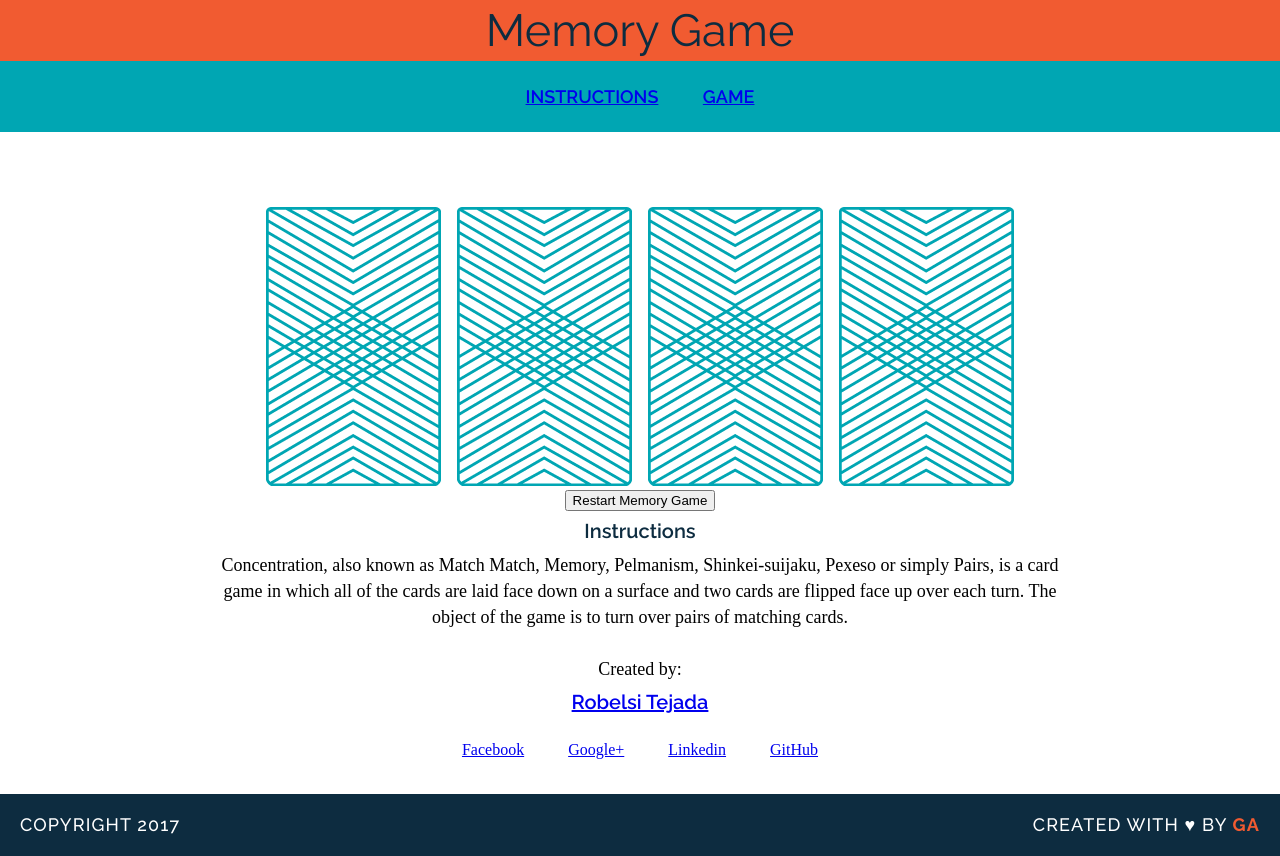
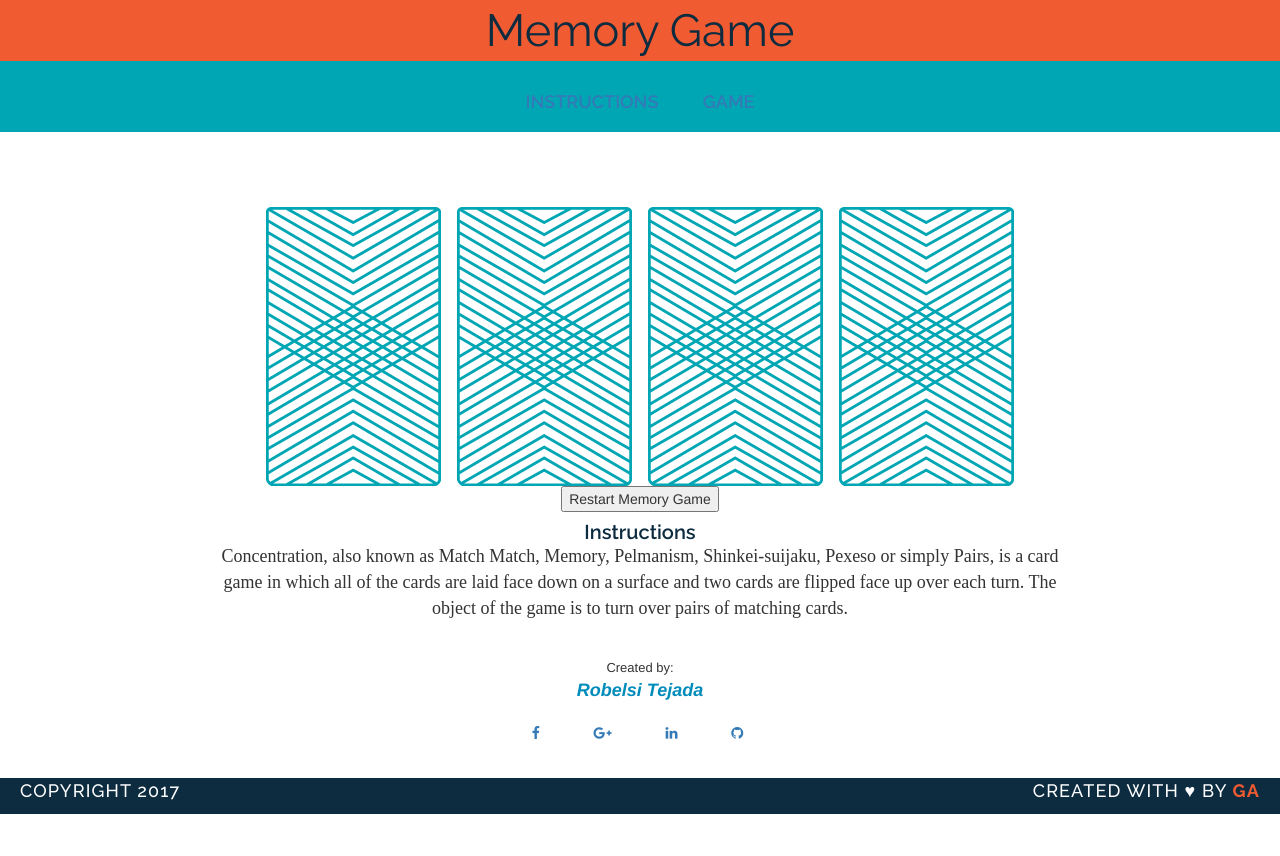
Before and after one commit to RobelsiTejada/memory_game, a plain HTML site: page index.html in a window 1280 px wide. After the commit the page ends 814 px from the top, so only its background shows below. Drawn offline with nearby package versions, Linux system fonts and the light colour scheme; no server answers; some icons are missing; a web font is replaced by a local one.

Commit message:
final commit

```diff
--- a/index.html
+++ b/index.html
@@ -2,10 +2,19 @@
 
 <html>
 <head>
-	<meta charset="utf-8">
-	<meta content="width=device-width" name="viewport">
-
-	<title>Memory Game</title>
+  	<title>Memory Game</title>
+  <meta charset="utf-8">
+  <meta content="width=device-width" name="viewport">
+  <link rel="stylesheet" type="text/css" href="https://maxcdn.bootstrapcdn.com/bootstrap/3.3.6/css/bootstrap.min.css">
+<script src="https://code.jquery.com/jquery-2.2.4.min.js"></script>
+<meta property="og:locale" content="en_US">
+<meta property="og:type" content="website">
+<meta http-equiv="X-UA-Compatible" content="IE=edge">
+<meta name="viewport" content="width=device-width, initial-scale=1">
+<link rel="stylesheet prefetch" href="https://maxcdn.bootstrapcdn.com/bootstrap/3.3.5/css/bootstrap.min.css" type="text/css">
+<link rel="stylesheet prefetch" href="https://cdnjs.cloudflare.com/ajax/libs/weather-icons/2.0.9/css/weather-icons.min.css" type="text/css">
+<link rel="stylesheet prefetch" href="https://cdnjs.cloudflare.com/ajax/libs/weather-icons/2.0.9/css/weather-icons-wind.min.css" type="text/css">
+<link rel="stylesheet" href="https://maxcdn.bootstrapcdn.com/font-awesome/4.5.0/css/font-awesome.min.css">
 	<link href=
 	"https://fonts.googleapis.com/css?family=Droid+Serif|Raleway:400,500,600,700"
 	rel="stylesheet">
@@ -38,20 +47,18 @@
 		each turn. The object of the game is to turn over pairs of matching
 		cards.<br>
 		<br>
-		Created by:</p>
+    <div id="contact" class="text-center">
+    <font size="2">Created by:<br></font>
+    <font size="4" color="#008CBA"><b><i>Robelsi Tejada</i></b></font>
+    <br><br>
 
+    <ul class="list-inline">
+      <li><a rel="noreferrer" href="https://m.facebook.com/TejadaTechnologies" class="icoFacebook socialbtn" title="Facebook" target="blank"><i class="fa fa-facebook"></i></a></li>
+      <li><a rel="noreferrer" href="https://plus.google.com/114321589586775130909" class="icoGoogle socialbtn" title="Google +" target="blank"><i class="fa fa-google-plus"></i></a></li>
+      <li><a rel="noreferrer" href="https://www.linkedin.com/profile/view?id=340852602" class="icoLinkedin socialbtn" title="Linkedin" target="blank"><i class="fa fa-linkedin"></i></a></li>
+      <li><a rel="noreferrer" href="https://github.com/RobelsiTejada" class="icoGithub socialbtn" title="Github" target="blank"><i class="fa fa-github"></i></a></li></ul>
 
-		<h3><a href="https://codepen.io/robelsitejada/full/NAvmWg/" target=
-		"blank">Robelsi Tejada</a>
-		</h3>
-		<br>
-		<a href="https://m.facebook.com/TejadaTechnologies" target="blank" title=
-		"Facebook">Facebook</a> <a href=
-		"https://plus.google.com/114321589586775130909" target="blank" title=
-		"Google +">Google+</a> <a href=
-		"https://www.linkedin.com/profile/view?id=340852602" target="blank" title=
-		"Linkedin">Linkedin</a> <a href="https://github.com/RobelsiTejada" target=
-		"blank" title="Github">GitHub</a>
+    </div>
 	</main>
 
 
```
